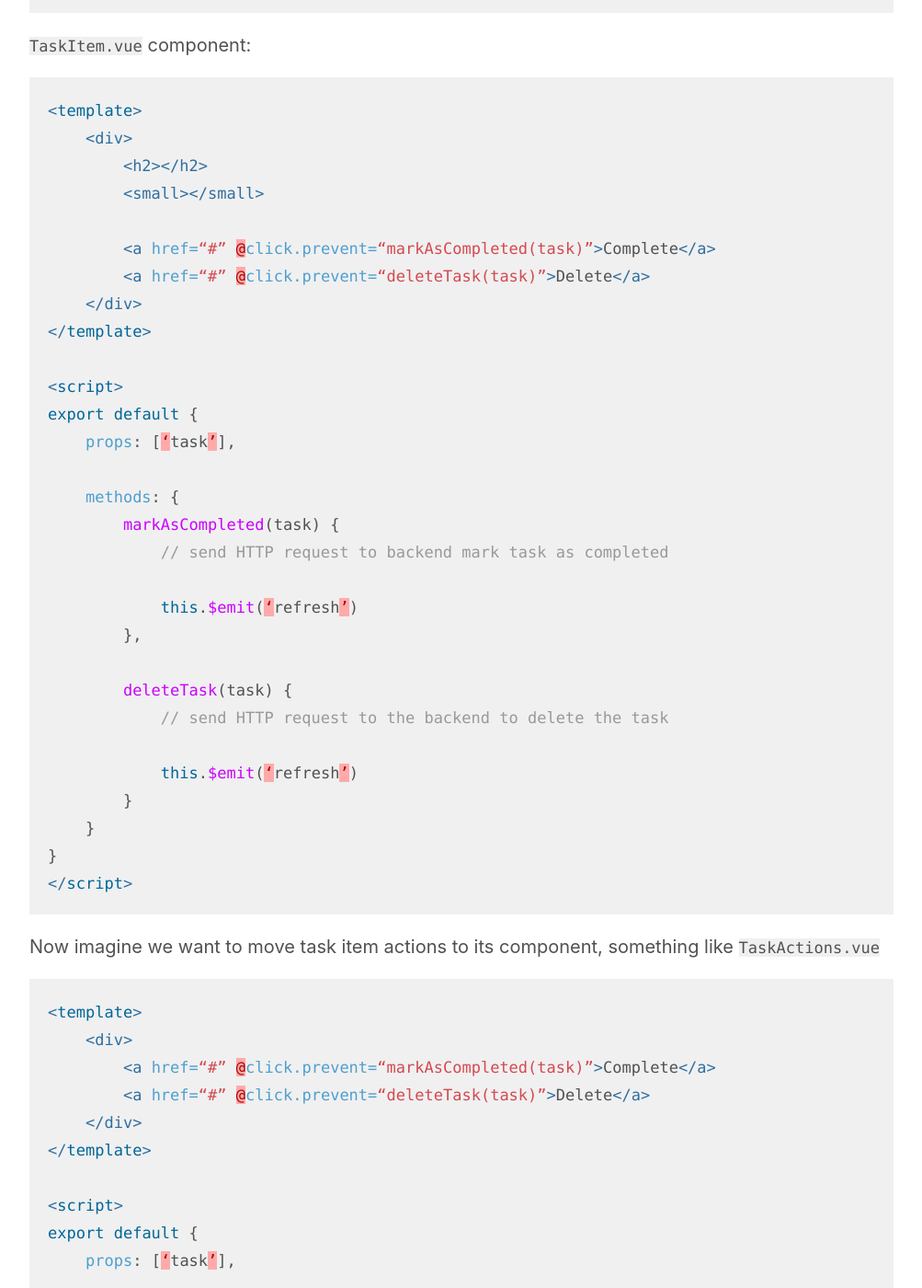
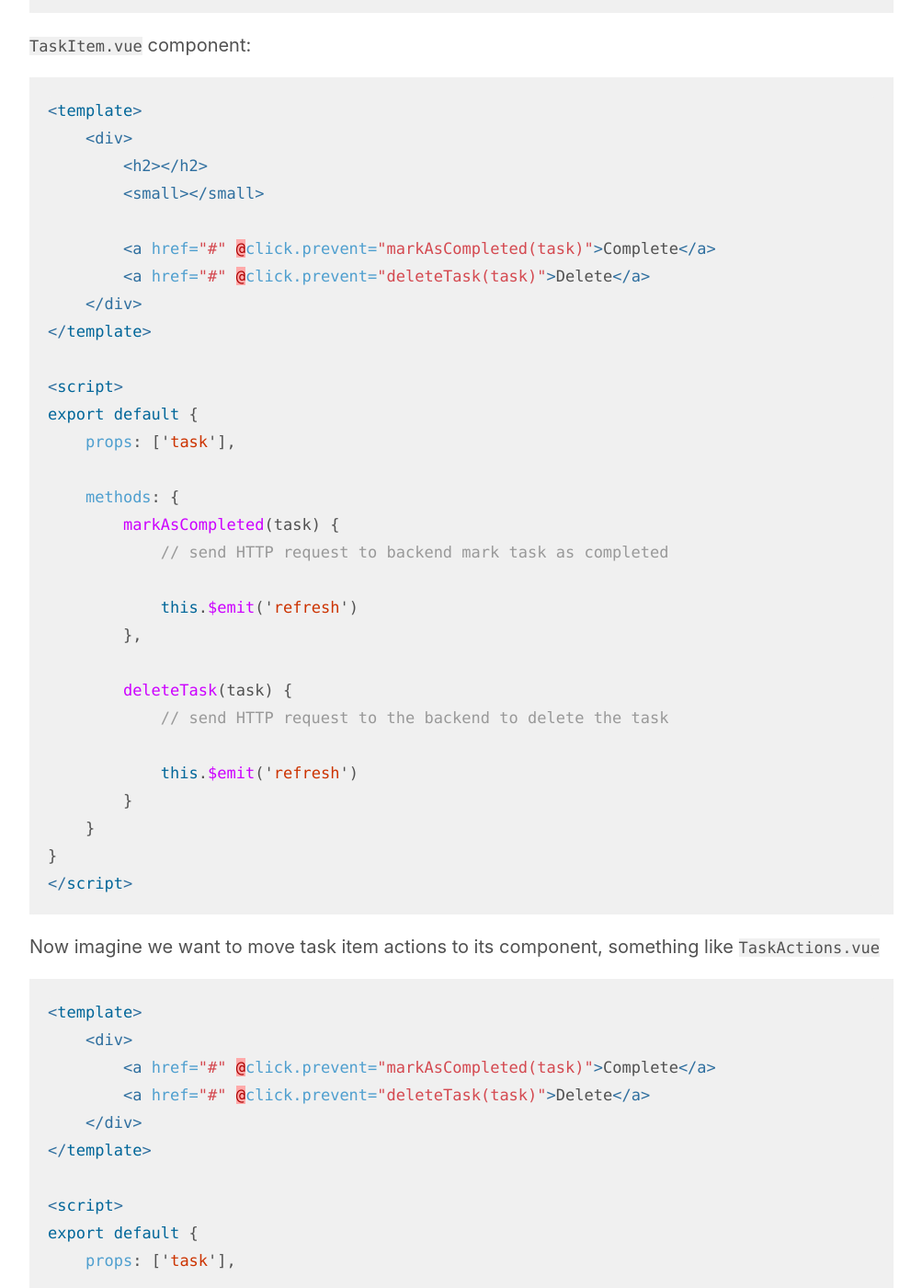
Before and after one commit to orkhanahmadov/orkhanahmadov.github.io, a Jekyll site: the page built from _posts/2020-04-14-accessing-parent-and-child-component-in-vuejs.md, in a window 1280 px wide and 1400 px high, scrolled down 1204 px. Shown: the whole window at 92% size, without its empty margins (138-1141 px from the left). Built offline with Jekyll 4.4.1, drawn with Linux system fonts in a browser that asks for light colours; some of the changed text lies outside the part shown.

Commit message:
New post: Accessing parent and child components in Vue.js

````diff
--- a/_posts/2020-04-14-accessing-parent-and-child-component-in-vuejs.md
+++ b/_posts/2020-04-14-accessing-parent-and-child-component-in-vuejs.md
@@ -13,8 +13,8 @@
     <div>
         <h1>Task list</h1>
 
-        <div v-for=“task in tasks”>
-            <task-item :task=“task” @refresh=“refreshList” />
+        <div v-for="task in tasks">
+            <task-item :task="task" @refresh="refreshList" />
         </div>
     </div>
 </template>
@@ -45,26 +45,26 @@
         <h2>{{ task.name }}</h2>
         <small>{{ task.description }}</small>
 
-        <a href=“#” @click.prevent=“markAsCompleted(task)”>Complete</a>
-        <a href=“#” @click.prevent=“deleteTask(task)”>Delete</a>
+        <a href="#" @click.prevent="markAsCompleted(task)">Complete</a>
+        <a href="#" @click.prevent="deleteTask(task)">Delete</a>
     </div>
 </template>
 
 <script>
 export default {
-    props: [‘task’],
+    props: ['task'],
 
     methods: {
         markAsCompleted(task) {
             // send HTTP request to backend mark task as completed
 
-            this.$emit(‘refresh’)
+            this.$emit('refresh')
         },
 
         deleteTask(task) {
             // send HTTP request to the backend to delete the task
 
-            this.$emit(‘refresh’)
+            this.$emit('refresh')
         }
     }
 }
@@ -75,26 +75,26 @@
 ```vue
 <template>
     <div>
-        <a href=“#” @click.prevent=“markAsCompleted(task)”>Complete</a>
-        <a href=“#” @click.prevent=“deleteTask(task)”>Delete</a>
+        <a href="#" @click.prevent="markAsCompleted(task)">Complete</a>
+        <a href="#" @click.prevent="deleteTask(task)">Delete</a>
     </div>
 </template>
 
 <script>
 export default {
-    props: [‘task’],
+    props: ['task'],
 
     methods: {
         markAsCompleted(task) {
             // send HTTP request to backend mark task as completed
 
-            this.$emit(‘refresh’)
+            this.$emit('refresh')
         },
 
         deleteTask(task) {
             // send HTTP request to the backend to delete the task
 
-            this.$emit(‘refresh’)
+            this.$emit('refresh')
         }
     }
 }
@@ -108,15 +108,15 @@
         <h2>{{ task.name }}</h2>
         <small>{{ task.description }}</small>
 
-        <task-actions :task=“task” />
+        <task-actions :task="task" />
     </div>
 </template>
 
 <script>
-import TaskActions from ‘~/components/TaskActions’
+import TaskActions from '~/components/TaskActions'
 
 export default {
-    props: [‘task’],
+    props: ['task'],
 
     components: {
         TaskActions
@@ -125,46 +125,46 @@
 </script>
 ```
 
-If you noticed, with this approach now we have a problem. `this.$emit()` call is no more on `TaskItem` component but `TaskActions`. Events fired from `this.$emit()` can be listened only on the direct parent component. In our case, the parent of `TaskActions` component is `TaskItem` component, this means `@refresh=“refreshList”` listener will no longer work on `Tasks` component.
+If you noticed, with this approach now we have a problem. `this.$emit()` call is no more on `TaskItem` component but `TaskActions`. Events fired from `this.$emit()` can be listened only on the direct parent component. In our case, the parent of `TaskActions` component is `TaskItem` component, this means `@refresh="refreshList"` listener will no longer work on `Tasks` component.
 
 ## Meet `$parent` property
-Every Vue component has a special property called `$parent` which allows us to access direct parent component from the current child component. When using `$parent` acts as you are on the parent component, this means you can access parent component’s properties, data, fire actions, mutate data also emit and listen to the event. Knowing this, we can now refactor our `TaskActions` component to emit events on parent component instead, with `this.$parent.$emit()`
+Every Vue component has a special property called `$parent` which allows us to access direct parent component from the current child component. When using `$parent` acts as you are on the parent component, this means you can access parent component's properties, data, fire actions, mutate data also emit and listen to the event. Knowing this, we can now refactor our `TaskActions` component to emit events on parent component instead, with `this.$parent.$emit()`
 
 Updated `TaskActions.vue`
 ```vue
 <template>
     <div>
-        <a href=“#” @click.prevent=“markAsCompleted(task)”>Complete</a>
-        <a href=“#” @click.prevent=“deleteTask(task)”>Delete</a>
+        <a href="#" @click.prevent="markAsCompleted(task)">Complete</a>
+        <a href="#" @click.prevent="deleteTask(task)">Delete</a>
     </div>
 </template>
 
 <script>
 export default {
-    props: [‘task’],
+    props: ['task'],
 
     methods: {
         markAsCompleted(task) {
             // send HTTP request to backend mark task as completed
 
-            this.$parent.$emit(‘refresh’)
+            this.$parent.$emit('refresh')
         },
 
         deleteTask(task) {
             // send HTTP request to the backend to delete the task
 
-            this.$parent.$emit(‘refresh’)
+            this.$parent.$emit('refresh')
         }
     }
 }
 </script>
 ```
 
-Because the parent of the `TaskActions` component is `TaskItem`, events will be emitted on `TaskItem` component, this time `Tasks` component will be able to catch our “refresh” event.
+Because the parent of the `TaskActions` component is `TaskItem`, events will be emitted on `TaskItem` component, this time `Tasks` component will be able to catch our "refresh" event.
 
 ## What about accessing child components?
 Vue also provides `$children` property, when used returns array of direct child components of the current component. Because `children` property returns an array of child components and without any order guarantee, this makes it a little bit hard to work with.
-The better option is assigning “reference” to child components and accessing them through `$refs` property. Here’s an example:
+The better option is assigning "reference" to child components and accessing them through `$refs` property. Here's an example:
 
 `Parent.vue`
 ```vue
@@ -172,16 +172,16 @@
     <div>
         <h1>Title</h2>
 
-        <my-component-1 ref=“myReferencedComponent” />
+        <my-component-1 ref="myReferencedComponent" />
         <my-component-2 />
 
-        <button type=“button” @click.prevent=“handleClick”>Button</button>
+        <button type="button" @click.prevent="handleClick">Button</button>
     </div>
 </template>
 
 <script>
-import MyComponent1 from ‘~/components/MyComponent1’
-import MyComponent2 from ‘~/components/MyComponent2’
+import MyComponent1 from '~/components/MyComponent1'
+import MyComponent2 from '~/components/MyComponent2'
 
 export default {
     components: {
````
